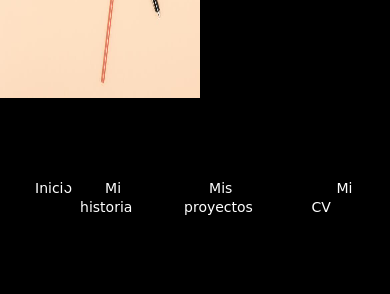
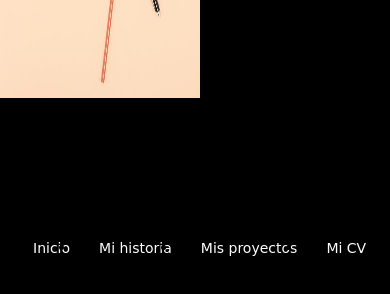
Before and after one commit to Romicatencio/portfolio, a plain HTML site: page index.html in a window 390 px wide. Shown: the part 402-696 px from the top of the page. Drawn offline with nearby package versions, Linux system fonts and the light colour scheme; a web font is replaced by a local one.

Commit message:
cambios en menu

```diff
--- a/sass/_mobile.scss
+++ b/sass/_mobile.scss
@@ -31,7 +31,7 @@
             padding: 10px;
             background-color: black;
              gap: 3px;
-            margin-top: 70px;
+            margin-top: 130px;
 
 
 
@@ -40,7 +40,7 @@
                 color: white;
                 font-size: 14px;
                 text-decoration: none;
-                padding: 5px;
+                padding: 3px;
                 margin-left: 20px;
 
 
```
Also changed, not shown: sass/style.css, 1 other file.
